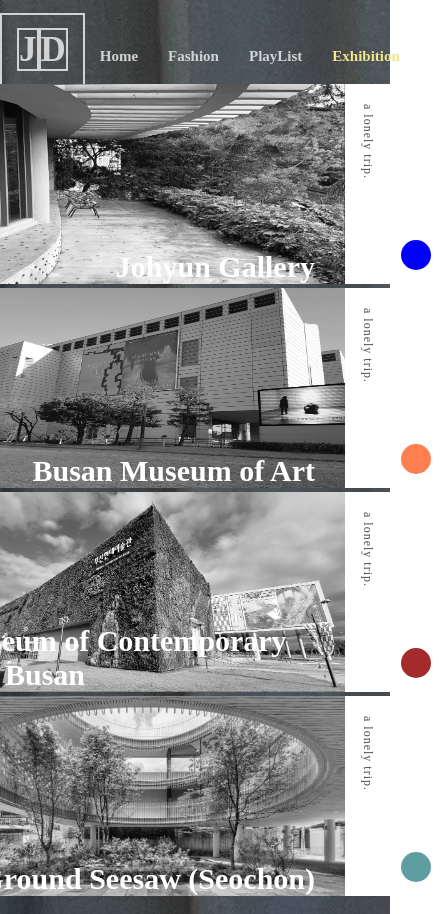
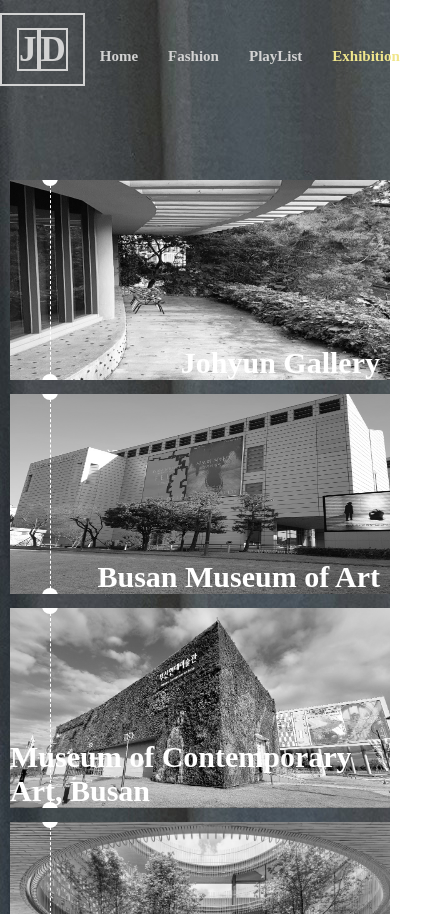
Before and after one commit to djdj4275/personal-portfolio2, a Vue app in the folder portfolio2/: page /exhibition in a window 390 px wide. Shown: the whole page, 445 px wide, since content can reach past the window. Built offline with nearby package versions, Linux system fonts and the light colour scheme; a web font is replaced by a local one.

Commit message:
반응형 수정완료

```diff
--- a/portfolio2/src/components/KakaoMap.vue
+++ b/portfolio2/src/components/KakaoMap.vue
@@ -48,5 +48,12 @@
     height: 600px;
     border: 1px solid black;
     box-shadow: 5px 5px 10px gray;
+    transition: all 0.5s;
+}
+@media screen and (max-width: 1024px) {
+    #map {
+        width: 300px;
+        height: 400px;
+    }
 }
 </style>
--- a/portfolio2/src/views/ExhibitionView.vue
+++ b/portfolio2/src/views/ExhibitionView.vue
@@ -2,7 +2,7 @@
     <div class="test">
         <div class="container">
             <!-- store에 있는 위도,경도등의 값을 포함한 json파일로 전시회 카드 반복생성 -->
-            <div v-for="(m,i) in $store.getters.getCoordinate" :key="i">
+            <div class="cardBox" v-for="(m,i) in $store.getters.getCoordinate" :key="i">
                 <div :class="[`card`, `${m.card}`]">
                     <h2>{{m.title}}</h2>
                     <p>{{m.text}}</p>
--- a/portfolio2/src/views/viewcss/ExhibitionView.css
+++ b/portfolio2/src/views/viewcss/ExhibitionView.css
@@ -8,14 +8,18 @@
 .test {
     width: 100%;
     height: 100vh;
+    overflow: hidden;
 }
 .container {
-    width: 100%;
+    width: 1020px;
     height: 100%;
-    display: flex;
-    justify-content: center;
-    align-items: center;
-    flex-direction: column;
+    margin: auto;
+    margin-top: 100px;
+}
+.cardBox {
+    width: 500px;
+    display: inline-block;
+    margin: 10px 0 0 10px;
 }
 /* 폰트어썸 아이콘버튼 */
 .icon {
@@ -52,7 +56,6 @@
     height: 200px;
     background-color: white;
     overflow: hidden;
-    display: inline-block;
 }
 /* 표 디자인중 도트라인 끝과 시작부분 큰 원 */
 .card:before {
@@ -189,11 +192,13 @@
 /* 모달창의 하얀배경 (실질적 컨텐츠 배치장소) */
 .white-bg {
     position: fixed;
-    top: 10%;
-    left: 15%;
+    top: 50%;
+    left: 50%;
+    transform: translate(-50%, -50%);
     width: 1000px;
     height: 600px;
     background-color: white;
+    transition: all 0.5s;
 }
 /* 모달창 트랜지션 애니메이션 */
 .fade-enter-active, .fade-leave-active {
@@ -218,12 +223,12 @@
     position: absolute;
     width: 500px;
     height: 600px;
-    right: 100px;
     top: 0;
     right: 0;
     background-color: antiquewhite;
     display: flex;
     align-items: center;
+    transition: all 0.5s;
 }
 /* 슬라이드쇼 사진박스 */
 .slideShow_itembox {
@@ -262,5 +267,37 @@
     top: 45%;
     right: 2%;
 }
-@media screen and (max-height: 1200px) {
+@media screen and (max-width: 1024px) {
+    .container {
+        width: 520px;
+    }
+    .white-bg {
+        position: fixed;
+        top: 50%;
+        left: 50%;
+        transform: translate(-50%, -50%);
+        width: 600px;
+        height: 400px;
+        background-color: white;
+    }
+    .slideShow {
+        position: absolute;
+        width: 300px;
+        height: 400px;
+        top: 0;
+        right: 0;
+        background-color: antiquewhite;
+        display: flex;
+        align-items: center;
+    }
+    /* 슬라이드쇼 사진박스 */
+    .slideShow_itembox {
+        position: relative;
+        top: 0;
+        width: 300px;
+        height: 400px;
+        background-color: black;
+        overflow: hidden;
+        margin: auto;
+    }
 }
--- a/portfolio2/src/views/viewcss/FashionView.css
+++ b/portfolio2/src/views/viewcss/FashionView.css
@@ -370,7 +370,7 @@
   button:focus + ul + div .design--6, button:hover + ul + div .design--6{
     top: -80px;
   }
-  @media screen and (max-width: 1200px) {
+  @media screen and (max-width: 1400px) {
     .search-wrapper {
       transform: translate(-20%, -60%);
     }
@@ -386,3 +386,15 @@
         right:-40px;
     }
   }
+  @media screen and (max-width: 1200px) {
+    .search-wrapper.active .input-holder {
+        width: 200px;
+        height: 40px;
+      }
+  }
+  @media screen and (max-width: 1200px) {
+    .search-wrapper.active .input-holder {
+        width: 170px;
+        height: 40px;
+      }
+  }
```
